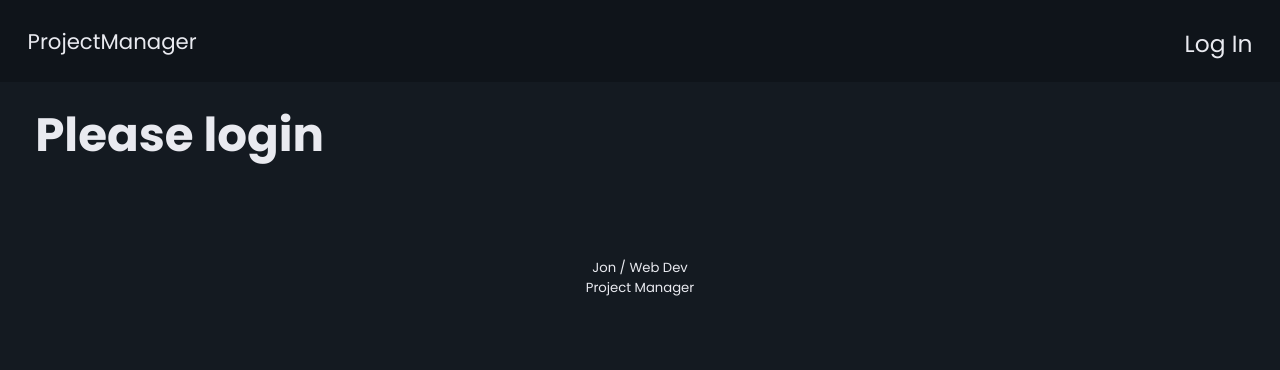
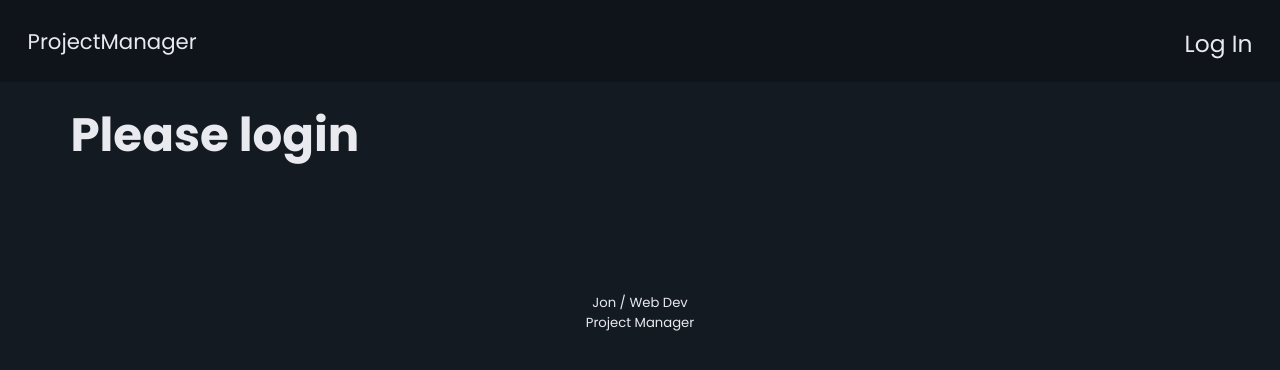
Before and after one commit to venoblin/teamhub-frontend, a React (Create React App) app: page / in a window 1280 px wide. Shown: the top 370 px of the page. Built offline with nearby package versions, Linux system fonts and the light colour scheme; no server answers.

Commit message:
modified styles

```diff
--- a/src/styles/App.css
+++ b/src/styles/App.css
@@ -90,10 +90,6 @@ button:hover::after {
   background: rgba(233, 234, 240, 0.3);
 }
 
-main {
-  padding: 0 2rem 2rem 2rem;
-}
-
 .bug-todo-card,
 .event-card {
   margin-top: 1rem;
@@ -110,4 +106,9 @@ main {
 .project-todos form button,
 .project-bugs form button {
   margin-top: 0.5rem;
+}
+
+.project-container,
+.home {
+  padding: 0 4rem 4rem 4rem;
 }/*# sourceMappingURL=App.css.map */
--- a/src/styles/App.scss
+++ b/src/styles/App.scss
@@ -113,10 +113,6 @@ button {
   }
 }
 
-main {
-  padding: 0 2rem 2rem 2rem;
-}
-
 .bug-todo-card,
 .event-card {
   margin-top: 1rem;
@@ -141,3 +137,8 @@ main {
     }
   }
 }
+
+.project-container,
+.home {
+  padding: 0 4rem 4rem 4rem;
+}
--- a/src/styles/Project.css
+++ b/src/styles/Project.css
@@ -1,3 +1 @@
-.project .project-container {
-  padding: 0 4rem 4rem 4rem;
-}/*# sourceMappingURL=Project.css.map */
+/*# sourceMappingURL=Project.css.map */
--- a/src/styles/Project.scss
+++ /dev/null
@@ -1,6 +0,0 @@
-.project {
-
-  .project-container {
-    padding: 0 4rem 4rem 4rem;
-  }
-}
```
Also changed, not shown: 2 other files (tests, documents, lock files or other folders).
